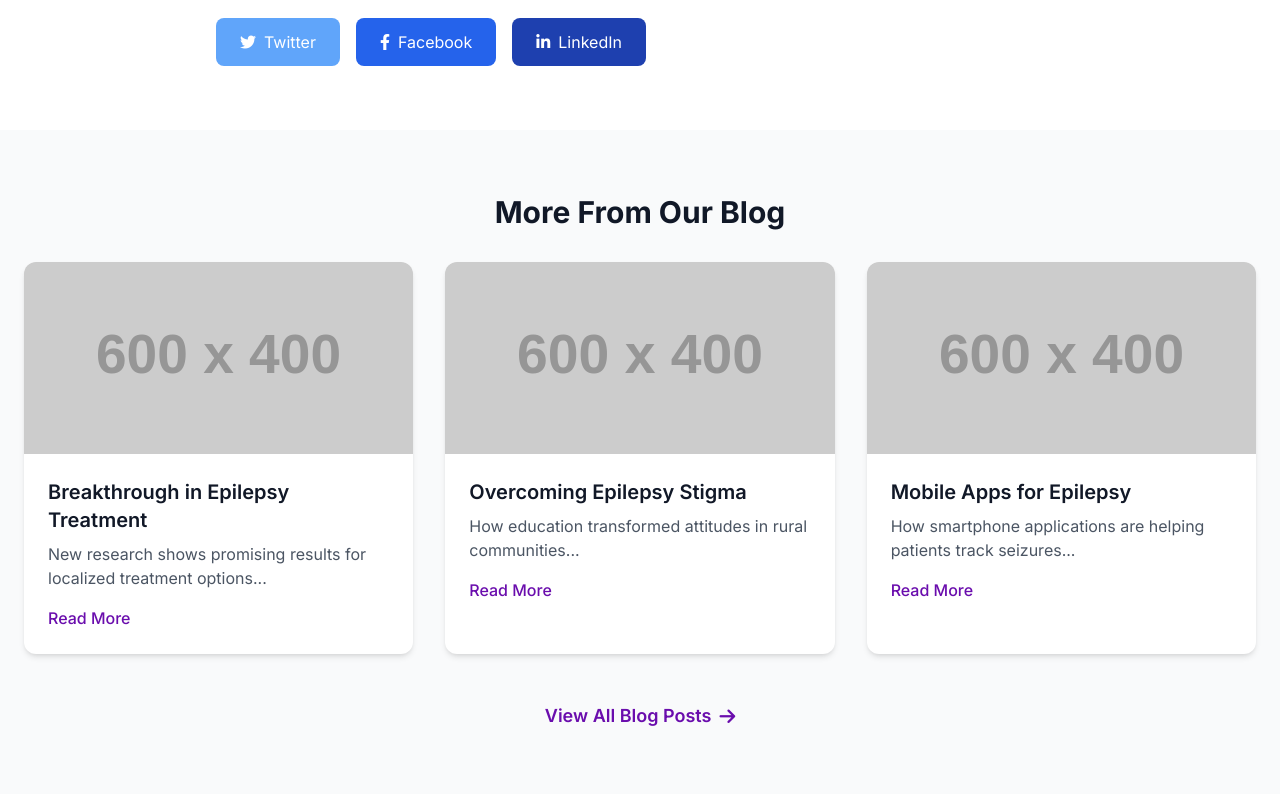
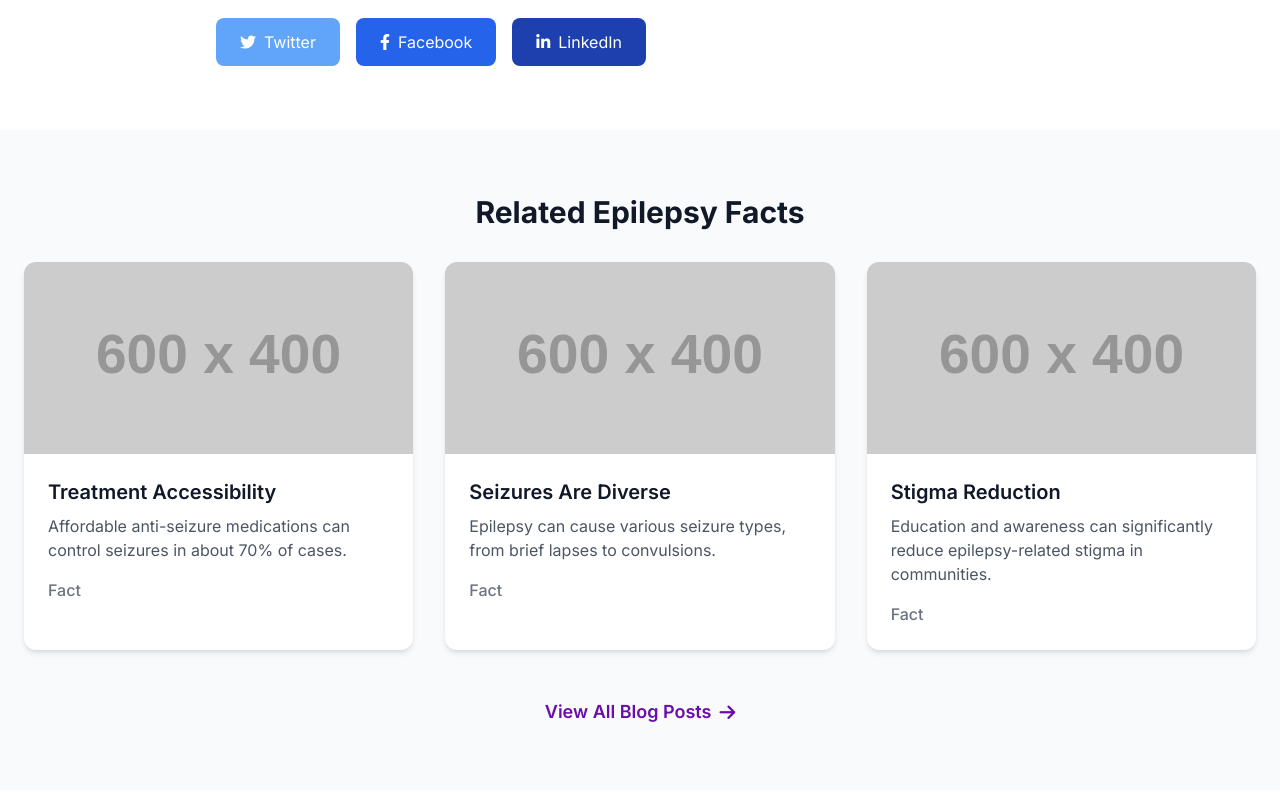
Before and after one commit to martin-creator/epicare_africa, a Django app: page /blog/1/ in a window 1280 px wide. Shown: the part 2379-3174 px from the top of the page. Run offline with Django 5.2, Linux system fonts and the light colour scheme; data comes from the database, SQL or seed files in the repository; grey boxes labelled with a size stand in for pictures from a placeholder-image service; some libraries are stand-ins or nearby versions; some web fonts are replaced.

Commit message:
Updated blog details

```diff
--- a/epicare/templates/blog_detail.html
+++ b/epicare/templates/blog_detail.html
@@ -261,44 +261,48 @@
     </article>
 
     <!-- Related Posts -->
+
+<!-- Related Posts -->
 <section class="py-16 bg-gray-50 dark:bg-gray-900">
     <div class="container mx-auto px-6">
+        {% if item.id %}
         <h2 class="text-2xl md:text-3xl font-bold font-display mb-8 text-center">More From Our Blog</h2>
+        {% else %}
+        <h2 class="text-2xl md:text-3xl font-bold font-display mb-8 text-center">Related Epilepsy Facts</h2>
+        {% endif %}
+
 
         <div class="grid grid-cols-1 md:grid-cols-2 lg:grid-cols-3 gap-8">
-                <!-- Placeholder for related posts - in a real app you'd loop through related posts -->
+            {% for item in related_content %}
                 <div class="bg-white dark:bg-gray-800 rounded-xl overflow-hidden shadow-md hover:shadow-lg transition">
                     <div class="relative h-48 overflow-hidden">
-                        <img src="https://placehold.co/600x400/6A0DAD/FFFFFF?text=Epilepsy+Research" alt="Related post" class="w-full h-full object-cover">
+                        {% if item.id %}
+                            <!-- Blog Post -->
+                            {% if item.image %}
+                                <img src="{{ item.image.url }}" alt="{{ item.title }}" class="w-full h-full object-cover">
+                            {% else %}
+                                <img src="https://placehold.co/600x400/6A0DAD/FFFFFF?text={{ item.title|urlencode }}" alt="{{ item.title }}" class="w-full h-full object-cover">
+                            {% endif %}
+                        {% else %}
+                            <!-- Epilepsy Fact -->
+                            <img src="{{ item.image }}" alt="{{ item.title }}" class="w-full h-full object-cover">
+                        {% endif %}
                     </div>
                     <div class="p-6">
-                        <h3 class="text-xl font-semibold mb-2">Breakthrough in Epilepsy Treatment</h3>
-                        <p class="text-gray-600 dark:text-gray-300 mb-4">New research shows promising results for localized treatment options...</p>
-                        <a href="#" class="text-primary font-medium hover:underline">Read More</a>
+                        <h3 class="text-xl font-semibold mb-2">{{ item.title }}</h3>
+                        <p class="text-gray-600 dark:text-gray-300 mb-4">{{ item.content|truncatewords:20 }}</p>
+                        {% if item.id %}
+                            <!-- Blog Post Link -->
+                            <a href="{% url 'blog_detail' item.id %}" class="text-primary font-medium hover:underline">Read More</a>
+                        {% else %}
+                            <!-- Fact Label -->
+                            <span class="text-gray-500 dark:text-gray-400 font-medium">Fact</span>
+                        {% endif %}
                     </div>
                 </div>
-
-                <div class="bg-white dark:bg-gray-800 rounded-xl overflow-hidden shadow-md hover:shadow-lg transition">
-                    <div class="relative h-48 overflow-hidden">
-                        <img src="https://placehold.co/600x400/8655B9/FFFFFF?text=Community+Story" alt="Related post" class="w-full h-full object-cover">
-                    </div>
-                    <div class="p-6">
-                        <h3 class="text-xl font-semibold mb-2">Overcoming Epilepsy Stigma</h3>
-                        <p class="text-gray-600 dark:text-gray-300 mb-4">How education transformed attitudes in rural communities...</p>
-                        <a href="#" class="text-primary font-medium hover:underline">Read More</a>
-                    </div>
-                </div>
-
-                <div class="bg-white dark:bg-gray-800 rounded-xl overflow-hidden shadow-md hover:shadow-lg transition">
-                    <div class="relative h-48 overflow-hidden">
-                        <img src="https://placehold.co/600x400/FF6C0C/FFFFFF?text=Technology" alt="Related post" class="w-full h-full object-cover">
-                    </div>
-                    <div class="p-6">
-                        <h3 class="text-xl font-semibold mb-2">Mobile Apps for Epilepsy</h3>
-                        <p class="text-gray-600 dark:text-gray-300 mb-4">How smartphone applications are helping patients track seizures...</p>
-                        <a href="#" class="text-primary font-medium hover:underline">Read More</a>
-                    </div>
-                </div>
+            {% empty %}
+                <p class="text-center text-gray-600 dark:text-gray-300 col-span-full">No related content available.</p>
+            {% endfor %}
         </div>
 
         <div class="text-center mt-12">
@@ -308,7 +312,6 @@
         </div>
     </div>
 </section>
-
     <!-- Newsletter Section -->
     <section class="py-16 bg-white dark:bg-dark">
         <div class="container mx-auto px-6 max-w-4xl">
--- a/epicare/views.py
+++ b/epicare/views.py
@@ -12,7 +12,12 @@ from .forms import ContactForm, NewsletterForm, SearchForm
 
 def homepage(request):
     products = Product.objects.all()[:3]
-    featured_post = BlogPost.objects.filter(is_featured=True).first()
+    # featured_post = BlogPost.objects.filter(is_featured=True).first()
+    latest_posts = BlogPost.objects.all().order_by('-created_at')[:3]
+    # context = {
+    #     'latest_posts': latest_posts,
+    # }
+    # return render(request, 'home.html', context)
     newsletter_form = NewsletterForm()
     if request.method == 'POST':
         newsletter_form = NewsletterForm(request.POST)
@@ -23,7 +28,8 @@ def homepage(request):
     return render(request, 'homepage.html', {
         'products': products,
         'newsletter_form': newsletter_form,
-        'featured_post': featured_post,
+        # 'featured_post': featured_post,
+        'latest_posts': latest_posts,
     })
 
 def about(request):
@@ -128,9 +134,75 @@ def blog(request):
         'search_form': search_form,
     })
 
+# def blog_detail(request, post_id):
+#     post = get_object_or_404(BlogPost, id=post_id)
+#     return render(request, 'blog_detail.html', {'post': post})
+
+from django.shortcuts import render, get_object_or_404
+from .models import BlogPost
+import random
+
 def blog_detail(request, post_id):
     post = get_object_or_404(BlogPost, id=post_id)
-    return render(request, 'blog_detail.html', {'post': post})
+
+    # Fetch up to 3 other blog posts, excluding the current one
+    related_posts = BlogPost.objects.exclude(id=post_id).order_by('-created_at')[:3]
+
+    # List of epilepsy facts for placeholder content
+    epilepsy_facts = [
+        {
+            'title': 'Epilepsy Affects Millions',
+            'content': 'Over 50 million people worldwide live with epilepsy, with a significant portion in Africa.',
+            'image': 'https://placehold.co/600x400/6A0DAD/FFFFFF?text=Epilepsy+Facts'
+        },
+        {
+            'title': 'Seizures Are Diverse',
+            'content': 'Epilepsy can cause various seizure types, from brief lapses to convulsions.',
+            'image': 'https://placehold.co/600x400/8655B9/FFFFFF?text=Seizure+Info'
+        },
+        {
+            'title': 'Treatment Accessibility',
+            'content': 'Affordable anti-seizure medications can control seizures in about 70% of cases.',
+            'image': 'https://placehold.co/600x400/FF6C0C/FFFFFF?text=Treatment+Access'
+        },
+        {
+            'title': 'Stigma Reduction',
+            'content': 'Education and awareness can significantly reduce epilepsy-related stigma in communities.',
+            'image': 'https://placehold.co/600x400/6A0DAD/FFFFFF?text=Community+Awareness'
+        },
+        {
+            'title': 'Triggers Vary',
+            'content': 'Stress, lack of sleep, or flashing lights can trigger seizures in some individuals.',
+            'image': 'https://placehold.co/600x400/8655B9/FFFFFF?text=Seizure+Triggers'
+        }
+    ]
+
+    # If fewer than 3 related posts, fill with random epilepsy facts
+    related_content = list(related_posts)
+    if len(related_content) < 3:
+        needed = 3 - len(related_content)
+        # Exclude facts already used by title to avoid duplicates
+        used_titles = [post.title for post in related_content]
+        available_facts = [fact for fact in epilepsy_facts if fact['title'] not in used_titles]
+        # Randomly select needed facts
+        selected_facts = random.sample(available_facts, min(needed, len(available_facts)))
+        related_content.extend(selected_facts)
+
+    context = {
+        'post': post,
+        'related_content': related_content
+    }
+    return render(request, 'blog_detail.html', context)
+
+
+# # return the latest 3 blog posts for the homepage
+
+# def get_latest_blog_posts():
+#     return BlogPost.objects.all().order_by('-created_at')[:3]
+
+
+
+
 
 def contact(request):
     contact_form = ContactForm()
--- a/epicare_africa/settings.py
+++ b/epicare_africa/settings.py
@@ -26,6 +26,11 @@ SECRET_KEY = 'django-insecure-ac3b8b0x4s*xj(3cktqwk+&q=w-jhdsan4l2%@mr9jk6k&9-@k
 DEBUG = True
 
 ALLOWED_HOSTS = ['*']  # Change this to your domain in production
+
+CSRF_TRUSTED_ORIGINS = [
+    'https://epicare-africa.onrender.com',  # Add your production domain here
+    'http://localhost:8000',  # Local development
+]
 
 INSTALLED_APPS = [
     'django.contrib.admin',
```
Also changed, not shown: epicare/templates/homepage.html (+17 -52 lines). Lines whose indentation alone changed are shown as unchanged.
